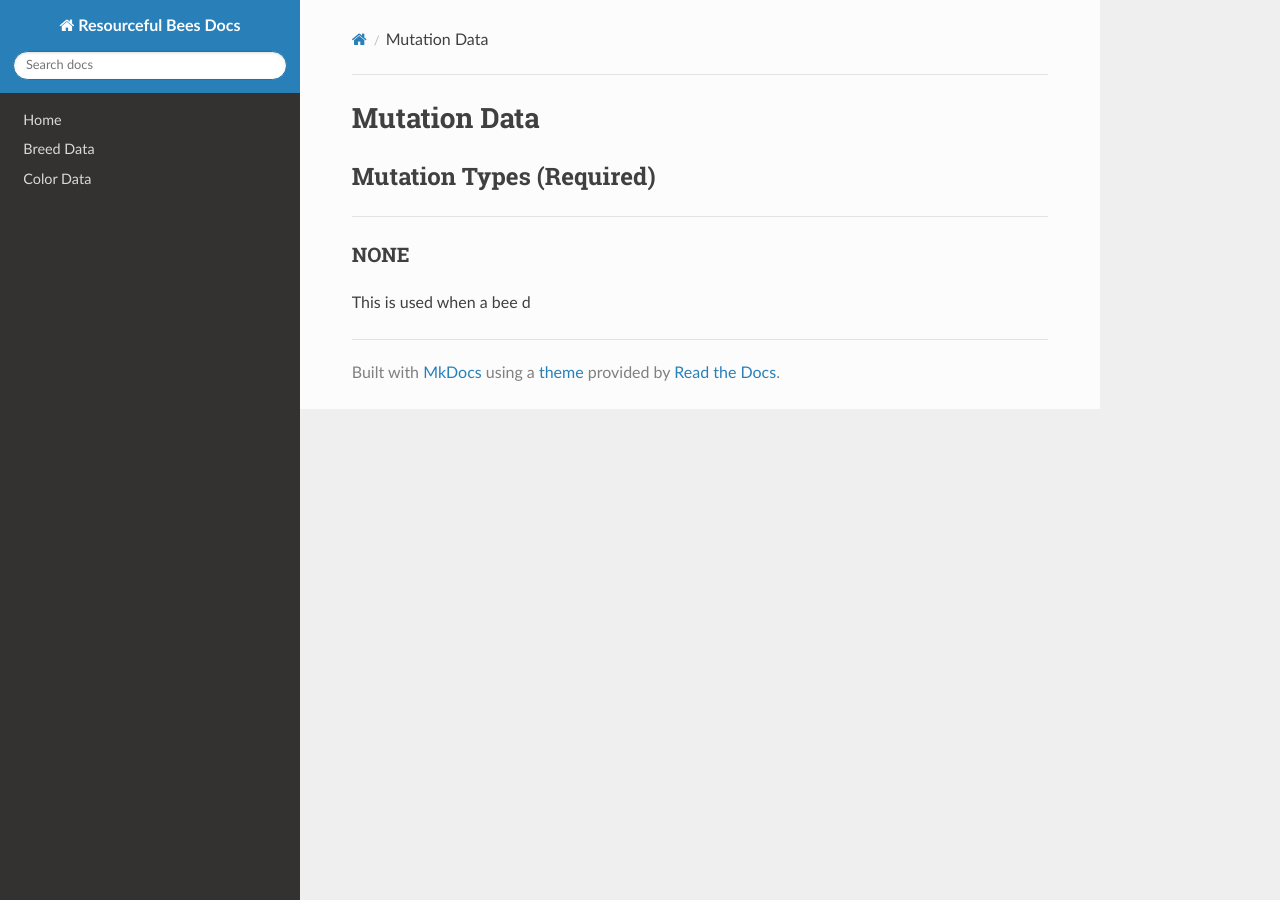
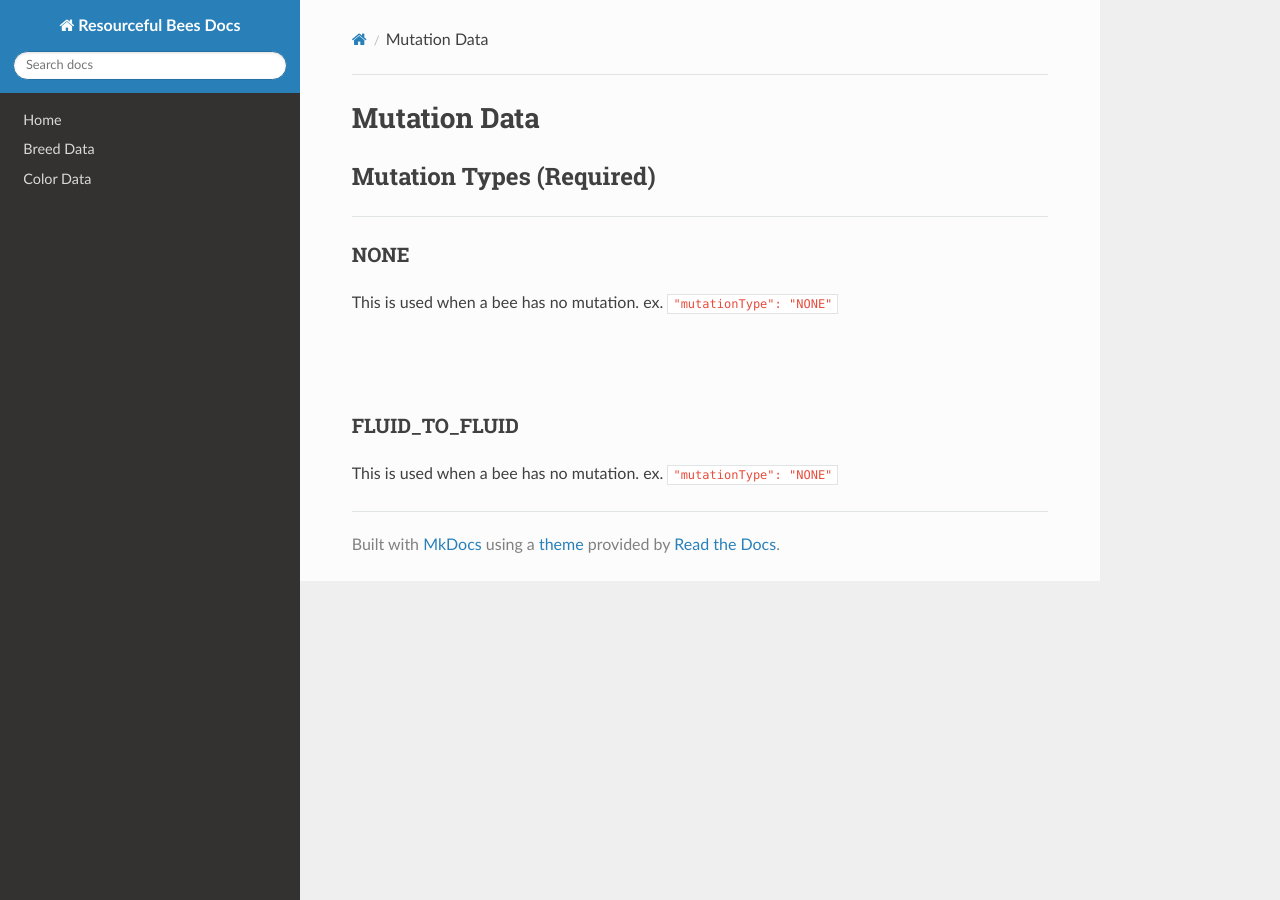
Before and after one commit to Team-Resourceful/ResourcefulBeesDocs, an MkDocs documentation site: the page built from docs/bee_data/mutation_data.md, in a window 1280 px wide. Built offline with MkDocs 1.6.1, drawn with Linux system fonts in a browser that asks for light colours; nearby versions of some CDN libraries.

Commit message:
docs/bee_data/mutation_data.md updated from https://stackedit.io/

```diff
--- a/docs/bee_data/mutation_data.md
+++ b/docs/bee_data/mutation_data.md
@@ -5,7 +5,14 @@
 
 ### **NONE**
 
-This is used when a bee d
+This is used when a bee has no mutation. ex. `"mutationType": "NONE"`
+
+<br>
+<br>
+
+### **FLUID_TO_FLUID**
+
+This is used when a bee has no mutation. ex. `"mutationType": "NONE"`
 <!--stackedit_data:
-eyJoaXN0b3J5IjpbNjk5NTQ3NDkzLDczMDk5ODExNl19
+eyJoaXN0b3J5IjpbLTEwNjcwNjUzNTEsNzMwOTk4MTE2XX0=
 -->
```
